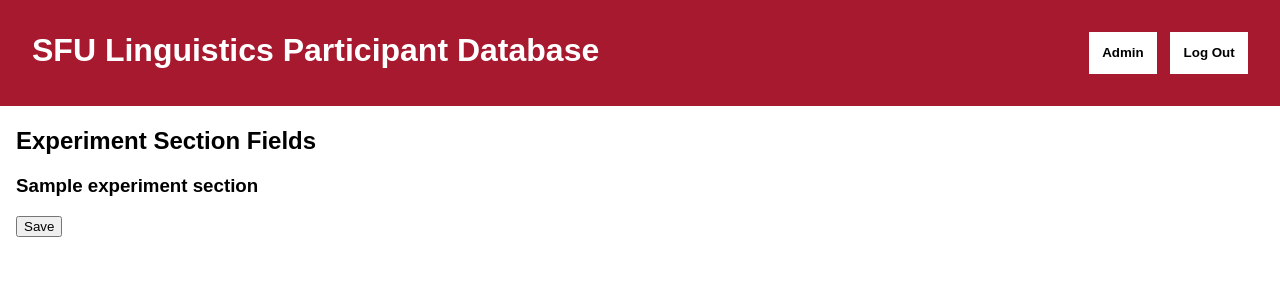
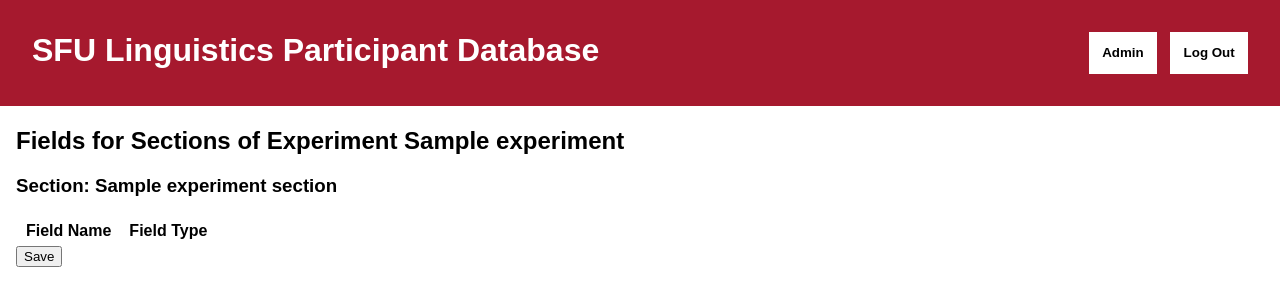
Before and after one commit to LLDL/LingDB, a Django app: template lingdb/templates/ParticipantDB/experiment_section_form.html in a window 1280 px wide. Shown: the top 306 px of the page. Run offline with Django 3.2, Linux system fonts and the light colour scheme; the template is opened without the code that fills it: most values are stand-ins (such as "Sample title", 1, 10 or a date in 2020); lists and menus that the app fills with data are empty.

Commit message:
tablized form

```diff
--- a/lingdb/templates/ParticipantDB/experiment_section_form.html
+++ b/lingdb/templates/ParticipantDB/experiment_section_form.html
@@ -1,6 +1,6 @@
 {% extends "ParticipantDB/header.html" %}
 {% block content %}
-    <h2>Experiment Section Fields</h2>
+    <h2>Fields for Sections of Experiment {{experiment.experiment_name}}</h2>
     <form method="post">
         {% csrf_token %}
 
@@ -12,16 +12,28 @@
             {{ fields.non_form_errors }}
         {% endif %}
         {% for experiment_section in experiment_sections %}
-            <h3>{{experiment_section.experiment_section_name}}</h3>
+            <h3>Section: {{experiment_section.experiment_section_name}}</h3>
+            <table>
+                <thead>
+                    <tr>
+                        <th class="field_name">Field Name</th>
+                        <th class="field_name">Field Type</th>
+                    </tr>
+                </thead>
+                <tbody>
                 {% for field in fields.items %}
+
                     {% if field.0 == experiment_section.id %}
                         {% for item in field.1 %}
-                        FieldName: {{item.field_name}}
-                        FieldType: {{item.type}}
-                        <br>
+                        <tr>
+                            <td class="field_value">{{item.field_name}}</td>
+                            <td class="field_value">{{item.type}}</td>
+                        </tr>
                         {% endfor %}
                     {% endif %}
                 {% endfor %}
+                </tbody>
+            </table>
         {% endfor %}
 
 
```
Lines whose indentation alone changed are shown as unchanged.
